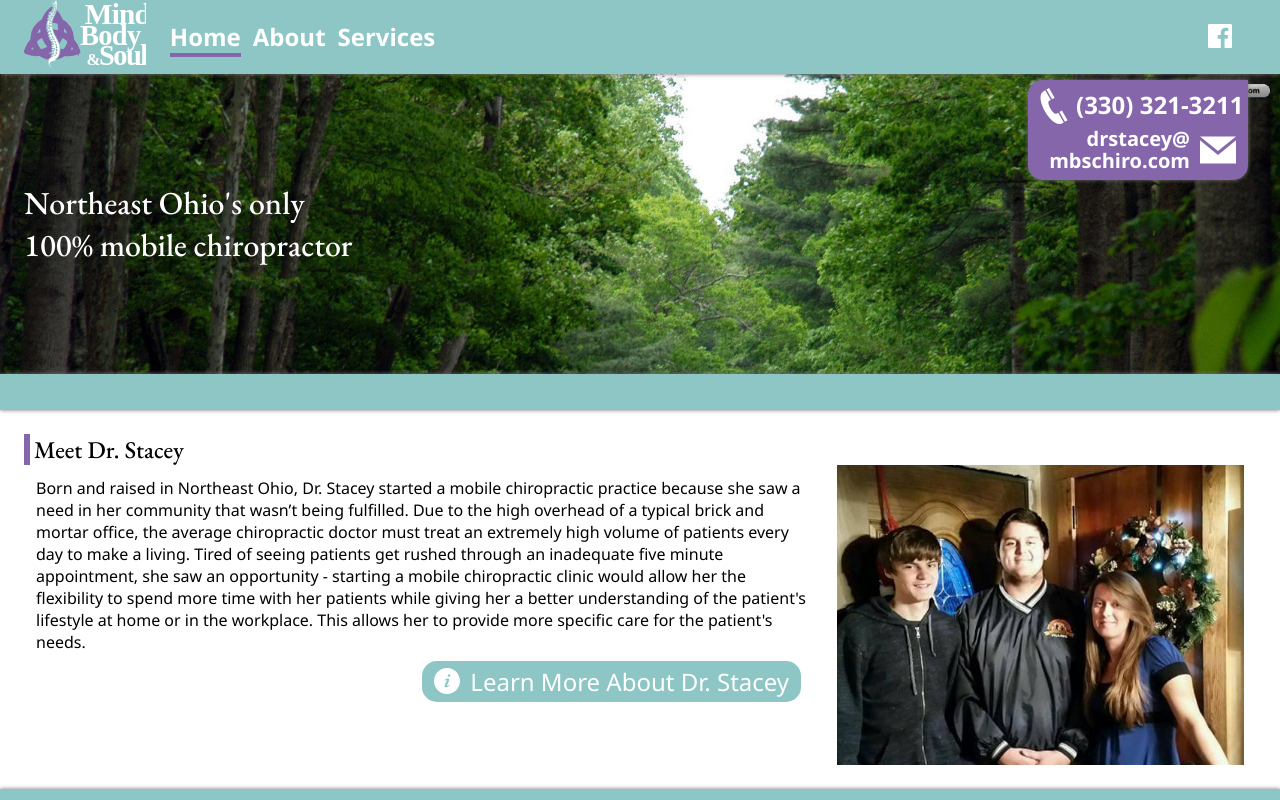
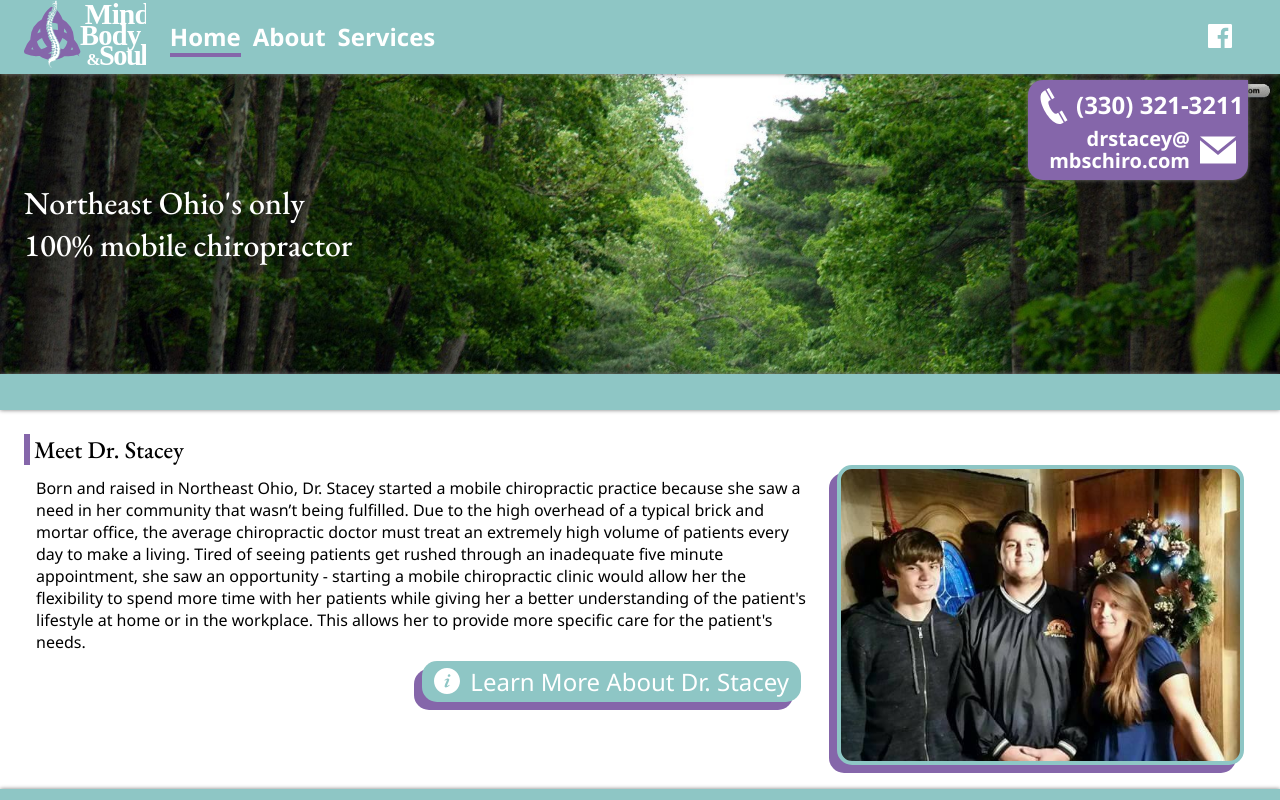
Before and after one commit to bobbygraczyk/mbs, a React (Create React App) app: page / in a window 1280 px wide. Shown: the top 800 px of the page. Built offline with nearby package versions, Linux system fonts and the light colour scheme.

Commit message:
Stylesheet fixes

```diff
--- a/src/App.scss
+++ b/src/App.scss
@@ -222,16 +222,10 @@ li::before {
   .nav-fb path {
     fill: white;
   }
+}
 
-  #bio-photo {
-    border: 4px solid $teal;
-    @include border-radius();
-    height: 100%;
-  }
-
-  .drop-shadow {
-    filter: drop-shadow(-8px 8px 0px $purple);
-  }
+.drop-shadow {
+  filter: drop-shadow(-8px 8px 0px $purple);
 }
 
 .call-wrapper {
@@ -260,6 +254,8 @@ li::before {
     background-size: 100% auto;
     background-position-y: 30%;
     height: 300px;
+    border: 4px solid $teal;
+    @include border-radius();
   }
   .meet {
     button {
```
